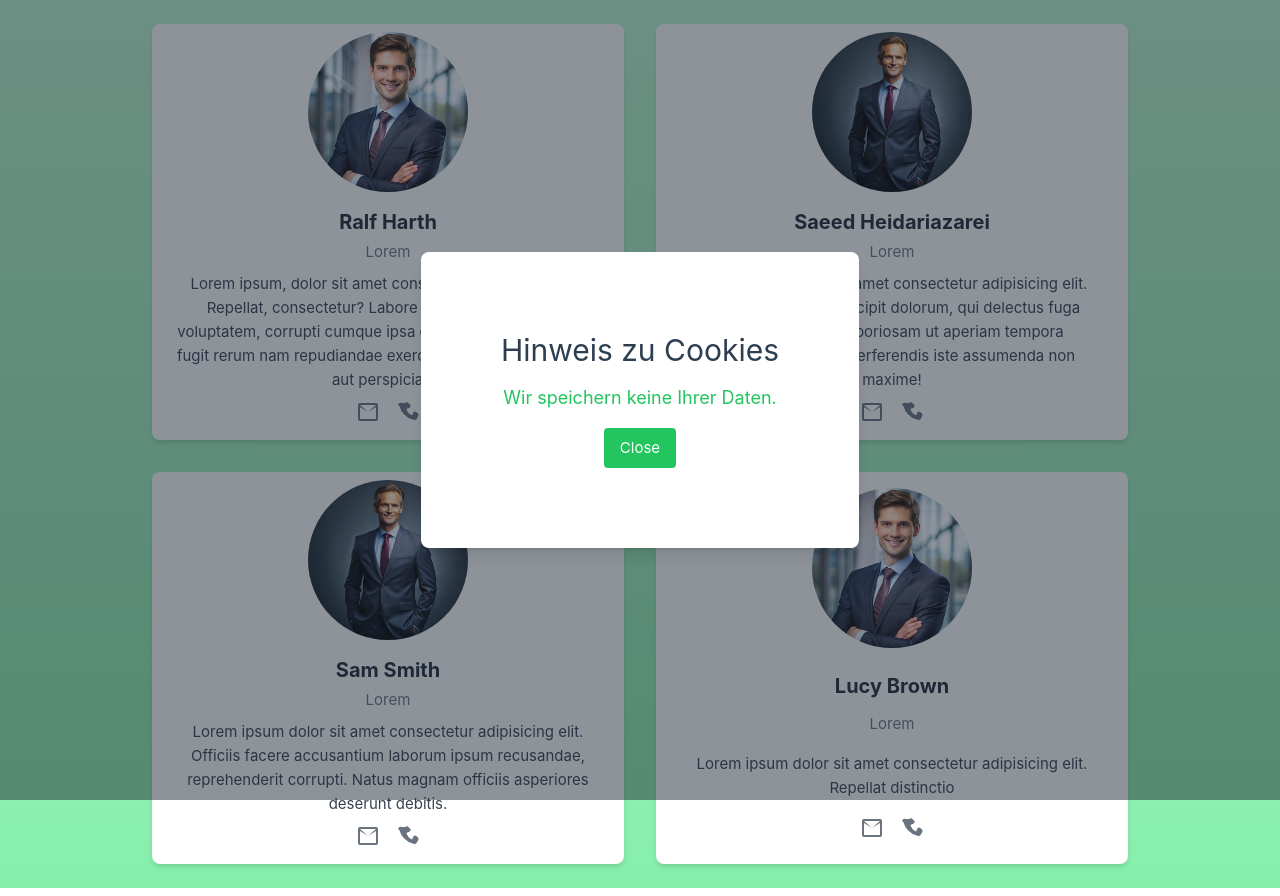
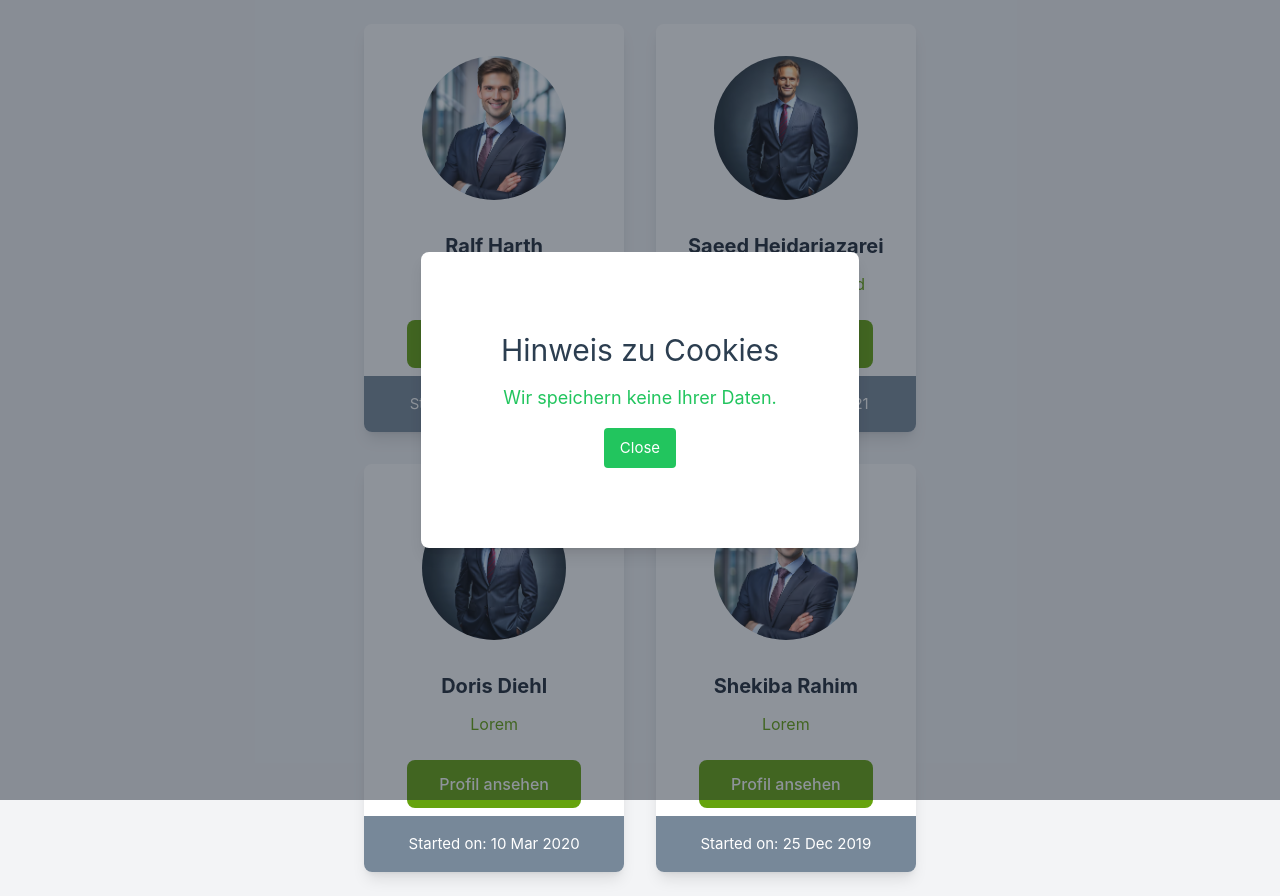
Before and after one commit to saeedhei/project-gallus-garten, a Vue app: page /ueber-uns/team in a window 1280 px wide. Built offline with nearby package versions, Linux system fonts and the light colour scheme.

Commit message:
Fix error displaying and team layout

```diff
--- a/src/components/gallery/GallerymainLayout.vue
+++ b/src/components/gallery/GallerymainLayout.vue
@@ -1,5 +1,33 @@
 <template>
   <div class="h-screen flex flex-col items-center bg-green-200">
+    <!-- Notification Bar -->
+    <div
+      v-if="isOffline"
+      class="bg-gradient-to-r from-red-500 to-red-600 text-white py-2 px-4 fixed top-4 right-4 z-50 shadow-lg rounded-lg flex items-center space-x-3 animate-slide-right"
+    >
+      <!-- Warning Icon -->
+      <svg
+        xmlns="http://www.w3.org/2000/svg"
+        class="h-6 w-6 text-yellow-200 animate-pulse"
+        fill="none"
+        viewBox="0 0 24 24"
+        stroke="currentColor"
+        stroke-width="2"
+      >
+        <path
+          stroke-linecap="round"
+          stroke-linejoin="round"
+          d="M10.29 3.86L1.82 16.14c-.76 1.2.17 2.86 1.64 2.86h16.69c1.47 0 2.4-1.66 1.64-2.86L13.71 3.86a2 2 0 00-3.42 0z"
+        />
+        <path stroke-linecap="round" stroke-linejoin="round" d="M12 9v4m0 4h.01" />
+      </svg>
+
+      <!-- Message -->
+      <span class="text-sm font-semibold">
+        You are offline. Please check your internet connection and try again.
+      </span>
+    </div>
+
     <!-- Filter Dropdown -->
     <GalleryFilter @filterChanged="updateFilter" />
 
@@ -120,6 +148,10 @@ const selectedTag = ref<string | null>(null)
 const selectedImage = ref<number | null>(null)
 const isMobile = ref(window.innerWidth <= 640)
 
+const isOffline = ref(false) // Track internet connection status
+const retryCount = ref(0) // Track retry attempts
+const MAX_RETRIES = 2 // Maximum retries allowed
+
 const openImage = (index: number) => {
   selectedImage.value = index
 }
@@ -137,30 +169,42 @@ const handleImageError = (index: number) => {
   images.value[index].error = true // Mark as error
 }
 
+// Load images from the API with retry logic
 const loadImages = async (tag: string | null = null, reset = false) => {
-  if (loading.value || allDataLoaded.value) return
+  if (loading.value || allDataLoaded.value || retryCount.value >= MAX_RETRIES) return
   loading.value = true
   error.value = false
+
   const container = galleryContainer.value
   const currentScroll = container?.scrollTop || 0
+
   try {
     if (reset) {
       images.value = []
       page.value = 1
     }
+
     const response = await api.get('images', {
       params: { page: page.value, tag },
     })
+
     if (response.data.images && response.data.images.length > 0) {
       images.value.push(...response.data.images)
       page.value++
       allDataLoaded.value = !response.data.hasMore
+      retryCount.value = 0 // Reset retry count on success
     } else {
       allDataLoaded.value = true
     }
   } catch (err) {
     console.error('Error loading images:', err)
     error.value = true
+    retryCount.value++
+
+    // Show a message if retries are exhausted
+    if (retryCount.value >= MAX_RETRIES) {
+      console.error('Max retries reached. Stopping further requests.')
+    }
   } finally {
     loading.value = false
     if (container) {
@@ -183,6 +227,19 @@ const updateFilter = (tag: string | null) => {
 const handleScroll = () => {
   const container = galleryContainer.value
   if (container && container.scrollTop + container.clientHeight >= container.scrollHeight - 10) {
+    loadImages(selectedTag.value)
+  }
+}
+
+// Monitor online/offline status
+const updateConnectionStatus = () => {
+  isOffline.value = !navigator.onLine
+
+  if (isOffline.value) {
+    console.warn('You are offline.')
+  } else {
+    console.log('Back online. Retrying...')
+    retryCount.value = 0 // Reset retry count when back online
     loadImages(selectedTag.value)
   }
 }
@@ -213,10 +270,14 @@ onMounted(() => {
   loadImages()
   galleryContainer.value?.addEventListener('scroll', handleScroll)
   window.addEventListener('resize', updateIsMobile)
+  window.addEventListener('online', updateConnectionStatus)
+  window.addEventListener('offline', updateConnectionStatus)
 })
 
 onUnmounted(() => {
   window.removeEventListener('resize', updateIsMobile)
+  window.removeEventListener('online', updateConnectionStatus)
+  window.removeEventListener('offline', updateConnectionStatus)
 })
 
 const loadMoreImages = async () => {
@@ -233,4 +294,30 @@ const loadMoreImages = async () => {
 .hover-active {
   transform: none !important;
 }
+
+@keyframes slideRight {
+  0% {
+    transform: translateX(100%);
+    opacity: 0;
+  }
+  100% {
+    transform: translateX(0);
+    opacity: 1;
+  }
+}
+
+@media (max-width: 640px) {
+  span {
+    font-size: 10px; /* Tailwind's text-sm equivalent */
+  }
+}
+@media (min-width: 641px) {
+  span {
+    font-size: 14px; /* Tailwind's text-base equivalent */
+  }
+}
+
+.animate-slide-down {
+  animation: slideDown 0.5s ease-in-out forwards;
+}
 </style>
--- a/src/views/CardComponent.vue
+++ b/src/views/CardComponent.vue
@@ -1,36 +1,26 @@
 <template>
-  <div class="py-2 px-6 flex flex-col justify-evenly  bg-white rounded-lg shadow-md">
-    <img :src="img" :alt="alt" class="rounded-full w-40 h-40 mx-auto mb-4" />
-    <h2 class="text-center text-xl font-bold text-gray-800 mb-1">{{ name }}</h2>
-    <h4 class="text-center text-md text-gray-500 mb-2">{{ title }}</h4>
-    <p class="text-gray-700 text-center mb-2">
-      {{ description }}
-    </p>
-    <div class="flex justify-center space-x-4 mb-2">
-      <!-- Email Icon -->
-      <a v-if="email" :href="`mailto:${email}`" class="hover:text-gray-700" aria-label="Email">
-        <svg
-          xmlns="http://www.w3.org/2000/svg"
-          class="w-6 h-6 fill-current text-gray-500 hover:text-gray-700"
-          viewBox="0 0 24 24"
-        >
-          <path
-            d="M2 5a2 2 0 012-2h16a2 2 0 012 2v14a2 2 0 01-2 2H4a2 2 0 01-2-2V5zm18 0H4v.01L12 12l8-6.99V5zm-8 7L4 6.99V19h16V6.99L12 12z"
-          />
-        </svg>
-      </a>
-      <!-- Phone Icon -->
-      <a v-if="phone" :href="`tel:${phone}`" class="hover:text-gray-700" aria-label="Phone">
-        <svg
-          xmlns="http://www.w3.org/2000/svg"
-          class="w-6 h-6 fill-current text-gray-500 hover:text-gray-700"
-          viewBox="0 0 24 24"
-        >
-          <path
-            d="M2.01 4.66A3 3 0 015.63 3a14.89 14.89 0 001.92.08c1.06-.05 2.05-.3 2.88-.7.65-.3 1.33-.2 1.75.3l1.67 1.9a2 2 0 01-.4 3.06l-2.14.8a1.1 1.1 0 00-.54 1.64A8.78 8.78 0 0015 15.1c.74.38 1.45-.14 1.65-.5l.7-2.12a2 2 0 012.94-.4l1.88 1.61a2 2 0 01.33 1.68 14.72 14.72 0 01-1.7 3.3 3 3 0 01-3.38 1.17 19.64 19.64 0 01-9.48-5.7 19.7 19.7 0 01-4.47-8A3 3 0 012 4.67z"
-          />
-        </svg>
-      </a>
+  <div class="flex flex-col items-center bg-white rounded-lg shadow-lg p-8 max-w-md relative">
+    <!-- Circular Image -->
+    <img :src="img" :alt="alt" class="rounded-full w-36 h-36 mb-8" />
+
+    <!-- Name -->
+    <h2 class="text-xl font-bold text-gray-800 mb-3">{{ name }}</h2>
+
+    <!-- Title -->
+    <h4 class="text-base text-[#65A30D] mb-6">{{ title }}</h4>
+
+    <!-- Button -->
+    <button
+      class="bg-[#65A30D] text-white text-base font-medium py-3 px-8 rounded-lg hover:bg-gray-700 transition duration-300 mb-8"
+    >
+      Profil ansehen
+    </button>
+
+    <!-- Black Box for Start Date -->
+    <div
+      class="w-full bg-[#778899] text-white  text-center py-4 rounded-b-lg absolute bottom-0 left-0"
+    >
+      Started on: {{ startDate }}
     </div>
   </div>
 </template>
@@ -38,11 +28,9 @@
 <script setup lang="ts">
 defineProps({
   img: { type: String, required: true },
-  alt: { type: String, default: "Personal image" },
+  alt: { type: String, default: 'Personal image' },
   name: { type: String, required: true },
   title: { type: String, required: true },
-  description: { type: String, required: true },
-  email: { type: String, default: null },
-  phone: { type: String, default: null },
-});
+  startDate: { type: String, required: true },
+})
 </script>
--- a/src/views/UeberUnsTeam.vue
+++ b/src/views/UeberUnsTeam.vue
@@ -8,48 +8,52 @@ const cards = reactive([
     id: 1,
     img: new URL("@/assets/img1.avif", import.meta.url).href,
     name: "Ralf Harth",
-    title: "Lorem",
+    title: "Gründer / Vorstand",
     description:
       "Lorem ipsum, dolor sit amet consectetur adipisicing elit. Repellat, consectetur? Labore neque suscipit atque voluptatem, corrupti cumque ipsa delectus assumenda nihil fugit rerum nam repudiandae exercitationem maiores magni aut perspiciatis.",
     email: "ralf@example.com",
     phone: "123-456-7890",
+    startDate: "01 Jan 2022", // Corrected
   },
   {
     id: 2,
     img: new URL("@/assets/img2.avif", import.meta.url).href,
     name: "Saeed Heidariazarei",
-    title: "Lorem",
+    title: "Technologievorstand",
     description:
       "Lorem ipsum dolor sit amet consectetur adipisicing elit. Quas enim eaque suscipit dolorum, qui delectus fuga mollitia velit odio laboriosam ut aperiam tempora voluptatum eveniet perferendis iste assumenda non maxime!",
     email: "saeed@example.com",
     phone: "987-654-3210",
+    startDate: "15 Feb 2021", // Corrected
   },
   {
     id: 3,
     img: new URL("@/assets/img2.avif", import.meta.url).href,
-    name: "Sam Smith",
+    name: "Doris Diehl",
     title: "Lorem",
     description:
       "Lorem ipsum dolor sit amet consectetur adipisicing elit. Officiis facere accusantium laborum ipsum recusandae, reprehenderit corrupti. Natus magnam officiis asperiores deserunt debitis.",
     email: "sam@example.com",
     phone: "555-555-5555",
+    startDate: "10 Mar 2020", // Corrected
   },
   {
     id: 4,
     img: new URL("@/assets/img1.avif", import.meta.url).href,
-    name: "Lucy Brown",
+    name: "Shekiba Rahim",
     title: "Lorem",
     description:
       "Lorem ipsum dolor sit amet consectetur adipisicing elit. Repellat distinctio",
     email: "lucy@example.com",
     phone: "111-111-1111",
+    startDate: "25 Dec 2019", // Corrected
   },
 ]);
 </script>
 
 <template>
   <div
-    class="bg-gradient-to-b from-green-200 to-green-300 min-h-screen flex items-center justify-center"
+    class="bg-gradient-to-b bg-[#F3F4F6] min-h-screen flex items-center justify-center"
   >
     <div class="grid grid-cols-1 md:grid-cols-2 gap-8 max-w-5xl mx-auto p-6">
       <CardComponent
@@ -61,6 +65,7 @@ const cards = reactive([
         :description="card.description"
         :email="card.email"
         :phone="card.phone"
+        :startDate="card.startDate"
       />
     </div>
   </div>
```
Also changed, not shown: src/components/gallery/GalleryFilters.vue (+77 -56 lines).
